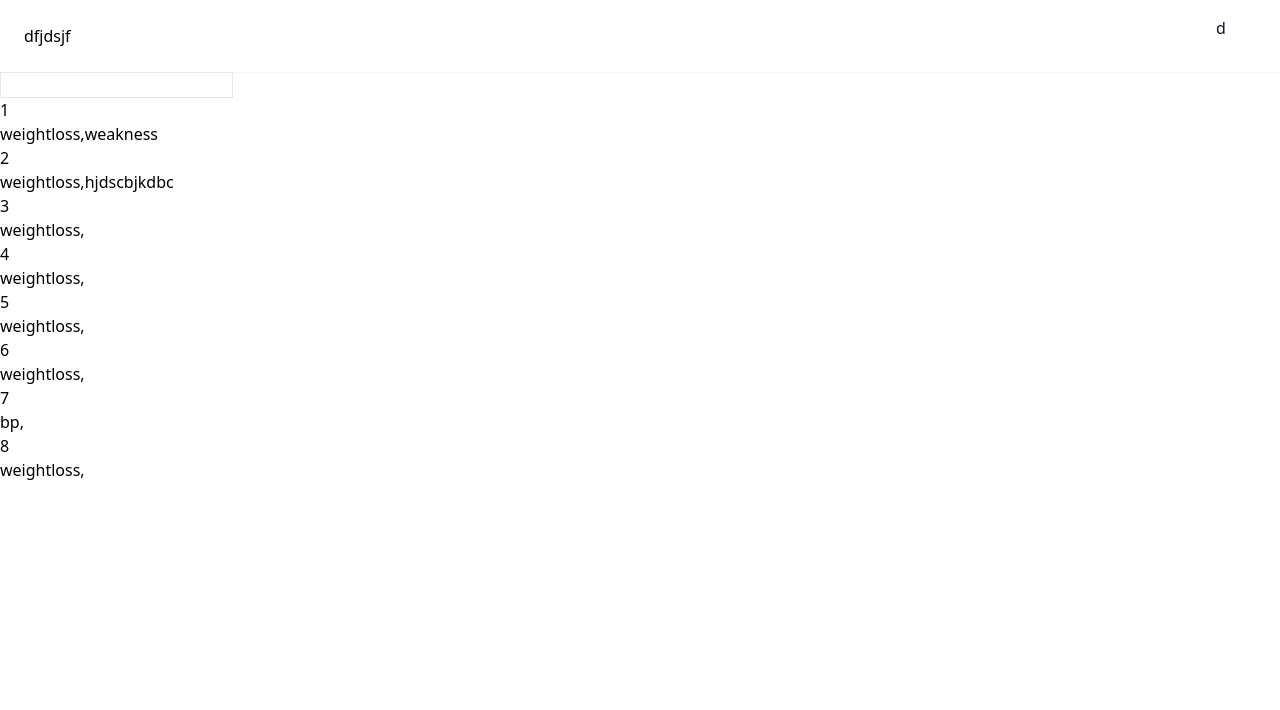
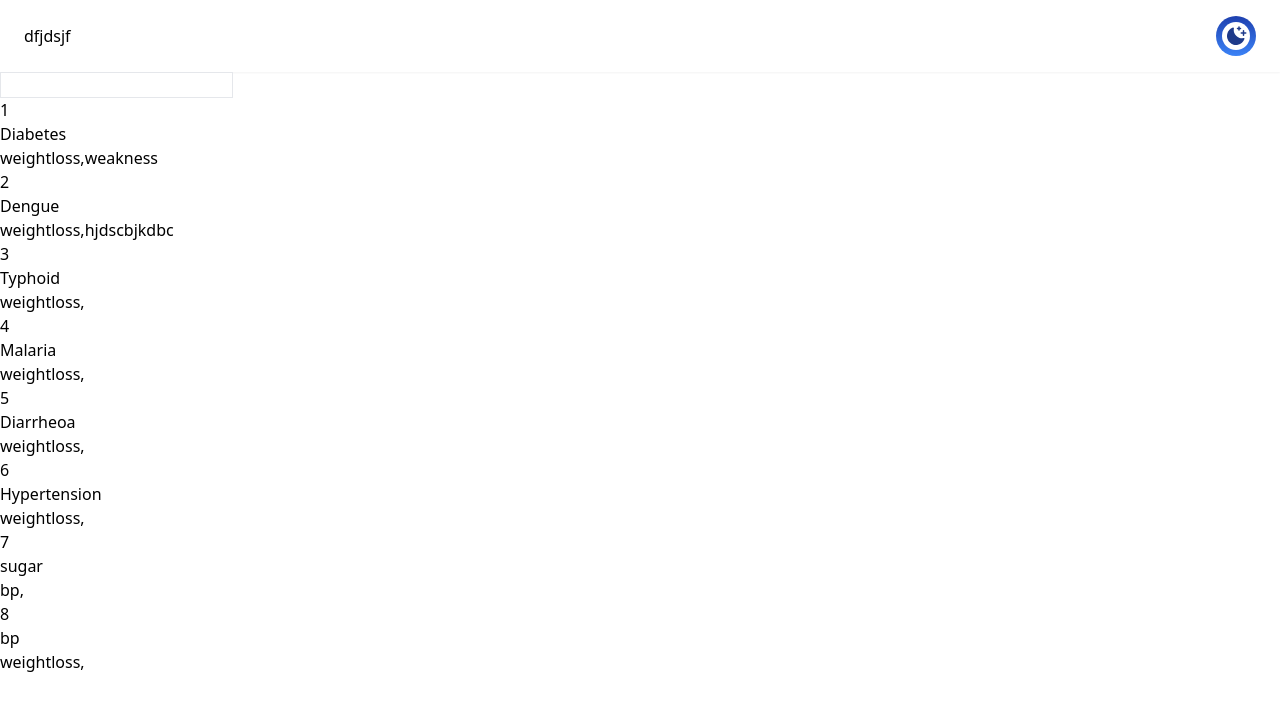
Before and after one commit to sarthakastic/medchat, a Next.js app: page / in a window 1280 px wide. Shown: the top 710 px of the page. Built offline with nearby package versions, Linux system fonts and the light colour scheme.

Commit message:
finish theme button

```diff
--- a/components/Cards/cards.tsx
+++ b/components/Cards/cards.tsx
@@ -1,14 +1,18 @@
 import React from "react";
 import data from "../Data/Data.json";
+import { useRouter } from "next/router";
 const cards = () => {
+  const router = useRouter();
+
   return (
     <>
       <div>
         {data.map((i) => (
-          <>
+          <div onClick={() => router.push(`/disease/${i.id}`)}>
             <div>{i.id}</div>
+            <div>{i.name}</div>
             <div> {i.symptoms.toString()}</div>
-          </>
+          </div>
         ))}
       </div>
       <div></div>
--- a/components/Navbar/mode/Mode.tsx
+++ b/components/Navbar/mode/Mode.tsx
@@ -1,5 +1,5 @@
 import { useTheme } from "next-themes";
-// import { SunIcon, MoonIcon } from "@heroicons/react/solid";
+import { Icon } from "@iconify/react";
 import { useState, useEffect } from "react";
 
 const Mode = () => {
@@ -23,17 +23,34 @@ const Mode = () => {
           role="button"
           onClick={() => setTheme("light")}
         >
-          c
+          <div className="w-10 h-10 rounded-full bg-gradient-to-b from-yellow-200 to-orange-400 flex justify-center items-center  ">
+            {" "}
+            <div className="h-7 w-7 rounded-full bg-white flex justify-center items-center  ">
+              {" "}
+              <Icon
+                className="h-full w-full p-0.5 "
+                icon="mingcute:sun-fill"
+              />{" "}
+            </div>{" "}
+          </div>
         </div>
       );
     } else {
       return (
         <div
-          className="w-10 h-10 text-gray-900 "
+          className="w-10 h-10 text-blue-900 "
           role="button"
           onClick={() => setTheme("dark")}
         >
-          d
+          <div className="w-10 h-10 rounded-full bg-gradient-to-b from-blue-800 to-blue-500 flex justify-center items-center  ">
+            {" "}
+            <div className="h-7 w-7 rounded-full bg-white ">
+              <Icon
+                className="h-full w-full p-0.5 "
+                icon="ph:moon-stars-fill"
+              />{" "}
+            </div>{" "}
+          </div>
         </div>
       );
     }
--- a/components/Navbar/search/Search.tsx
+++ b/components/Navbar/search/Search.tsx
@@ -1,8 +1,10 @@
+import { useRouter } from "next/router";
 import React, { useState } from "react";
 import data from "../../Data/Data.json";
 
 const Search = () => {
   const [search, setSearch] = useState<string>("");
+  const router = useRouter();
 
   return (
     <>
@@ -20,7 +22,10 @@ const Search = () => {
               i.name
                 .toLocaleLowerCase()
                 .includes(search.toLocaleLowerCase()) ? (
-                <div className="bg-red-500">
+                <div
+                  className="bg-red-500 dark:bg-purple-500 "
+                  onClick={() => router.push(`/disease/${i.id}`)}
+                >
                   {" "}
                   <div>{i.name}</div>
                   <div> {i.id}</div>
--- a/package.json
+++ b/package.json
@@ -22,6 +22,7 @@
     "typescript": "4.9.3"
   },
   "devDependencies": {
+    "@iconify/react": "^4.0.1",
     "autoprefixer": "^10.4.13",
     "postcss": "^8.4.19",
     "tailwindcss": "^3.2.4"
--- a/pages/_app.tsx
+++ b/pages/_app.tsx
@@ -2,6 +2,7 @@ import "tailwindcss/tailwind.css";
 import "../styles/globals.css";
 import React, { ReactNode } from "react";
 import { ThemeProvider } from "next-themes";
+import Head from "next/head";
 
 interface Props {
   children?: ReactNode;
@@ -11,9 +12,14 @@ interface Props {
 
 function MyApp({ Component, pageProps }: Props) {
   return (
-    <ThemeProvider enableSystem={true} attribute="class">
-      <Component {...pageProps} />
-    </ThemeProvider>
+    <>
+      <Head>
+        <title>Medipedia</title>
+      </Head>
+      <ThemeProvider enableSystem={true} attribute="class">
+        <Component {...pageProps} />
+      </ThemeProvider>
+    </>
   );
 }
 
--- /dev/null
+++ b/pages/disease/[id].tsx
@@ -0,0 +1,18 @@
+import React from "react";
+import Router, { useRouter } from "next/router";
+import data from "../../components/Data/Data.json";
+import { Navbar } from "../../components/Navbar/Navbar";
+
+const id = () => {
+  const router = useRouter();
+  const id = router.query.id;
+
+  return (
+    <>
+      <Navbar />
+      <div>{data.map((i) => (id == i.id.toString() ? i.name : null))}</div>;
+    </>
+  );
+};
+
+export default id;
```
Also changed, not shown: 1 other file (tests, documents, lock files or other folders).
